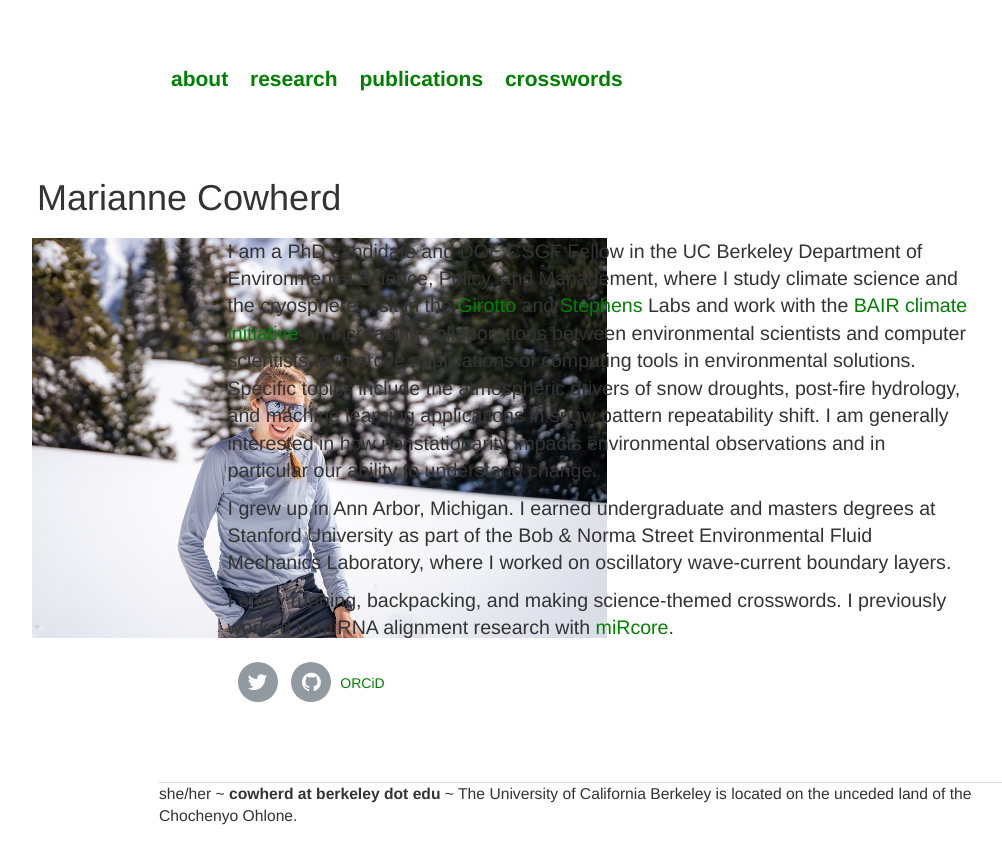
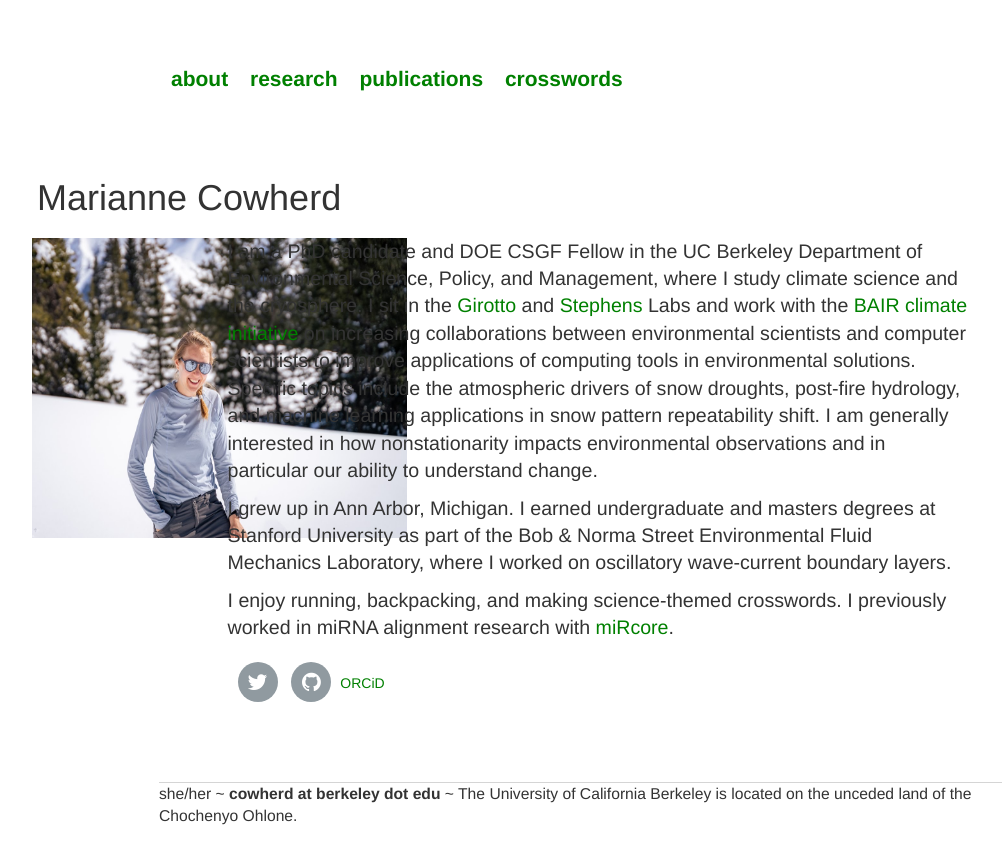
Before and after one commit to mariannecowherd/mariannecowherd.github.io, a Jekyll site: the page built from index.html, in a window 1280 px wide. Shown: the top 864 px of the page, without its empty margins (33-1035 px from the left). Built offline with Jekyll 4.4.1, drawn with Linux system fonts in a browser that asks for light colours; nearby versions of some CDN libraries.

Commit message:
Update index.html

```diff
--- a/index.html
+++ b/index.html
@@ -51,7 +51,7 @@
 <h1>Marianne Cowherd</h1>
 <div class="row">
   <div class="column left">
-		<img src="/images/IMG_2894.JPG" width="575" height = "400" alt="photograph of Marianne in the snow"/>
+		<img src="/images/IMG_2894.JPG" width="375" height = "300" alt="photograph of Marianne in the snow"/>
 	</div>
   <div class="column right">
 		<p> I am a PhD candidate and DOE CSGF Fellow in the UC Berkeley Department of Environmental Science,
```
